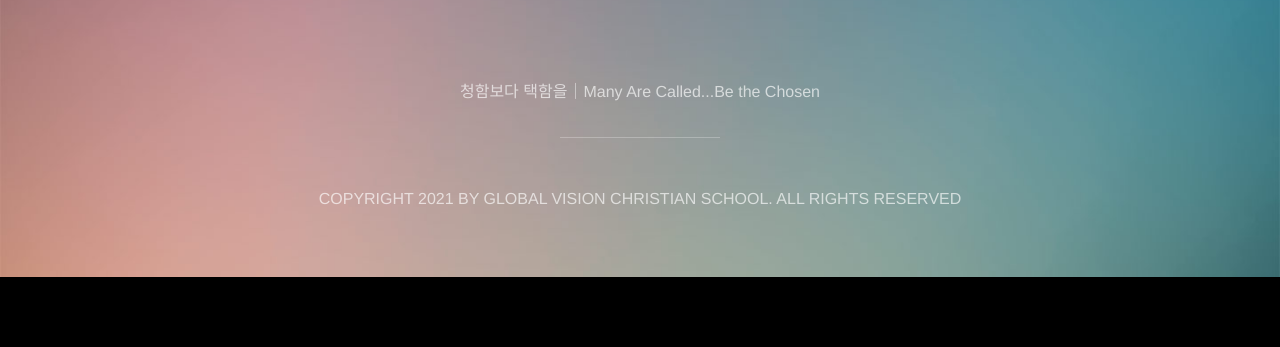
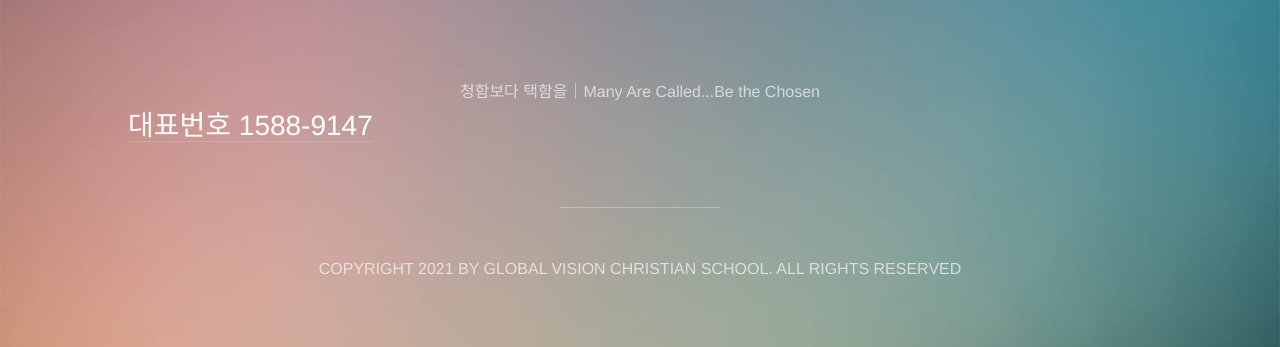
Before and after one commit to Steve-90/GVCS_Admission, a plain HTML site: page index.html in a window 1280 px wide. Shown: the part 1059-1406 px from the top of the page. Before the commit the page ends 1336 px from the top, so only its background shows below. Drawn offline with Linux system fonts and the light colour scheme.

Commit message:
Add files via upload

```diff
--- a/index.html
+++ b/index.html
@@ -82,6 +82,10 @@
 						<div class="slogan__text">청함보다 택함을｜Many Are Called...Be the Chosen </div>
 					</div>
 
+					<div class="tel">
+					<h1><a href="tel:15889147">대표번호 1588-9147</a></h1>
+					</div>
+
 				<!-- Footer -->
 					<footer id="footer">
 						<p>COPYRIGHT 2021 BY GLOBAL VISION CHRISTIAN SCHOOL. ALL RIGHTS RESERVED</p>
```
